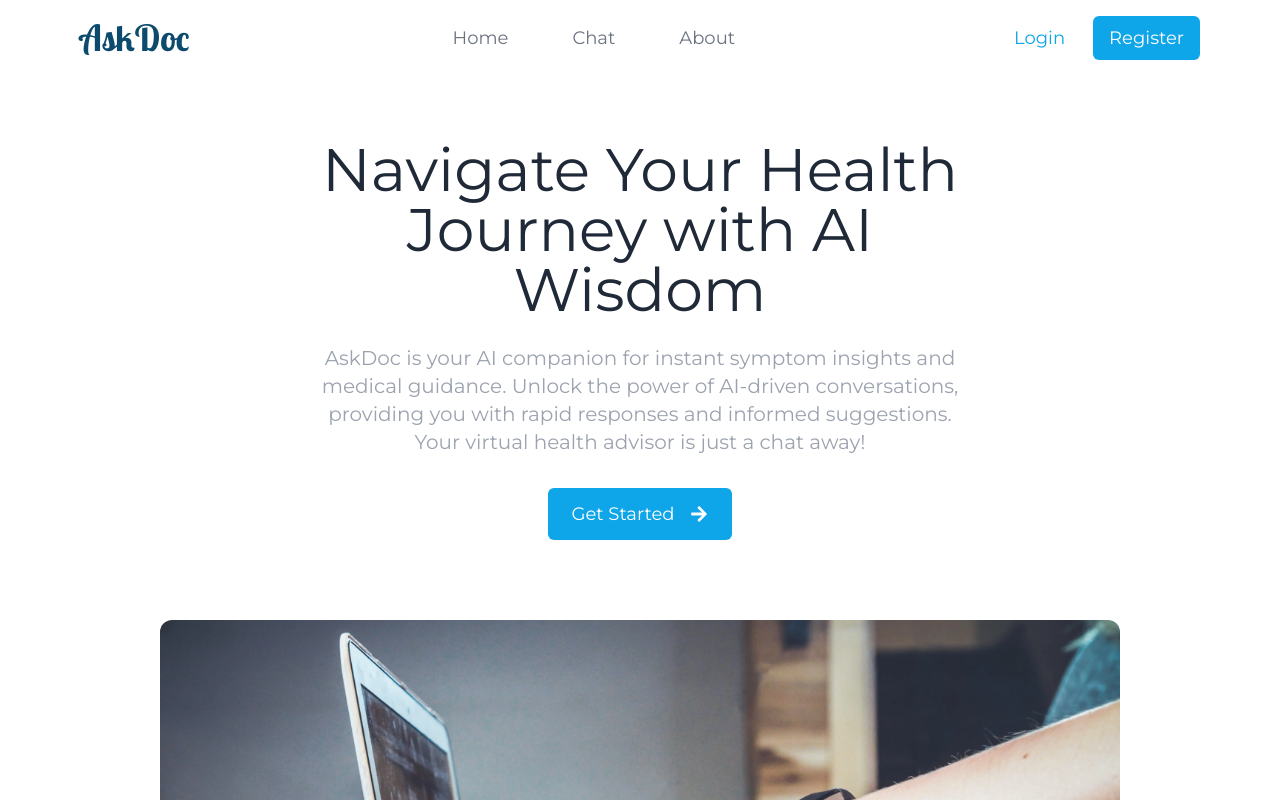
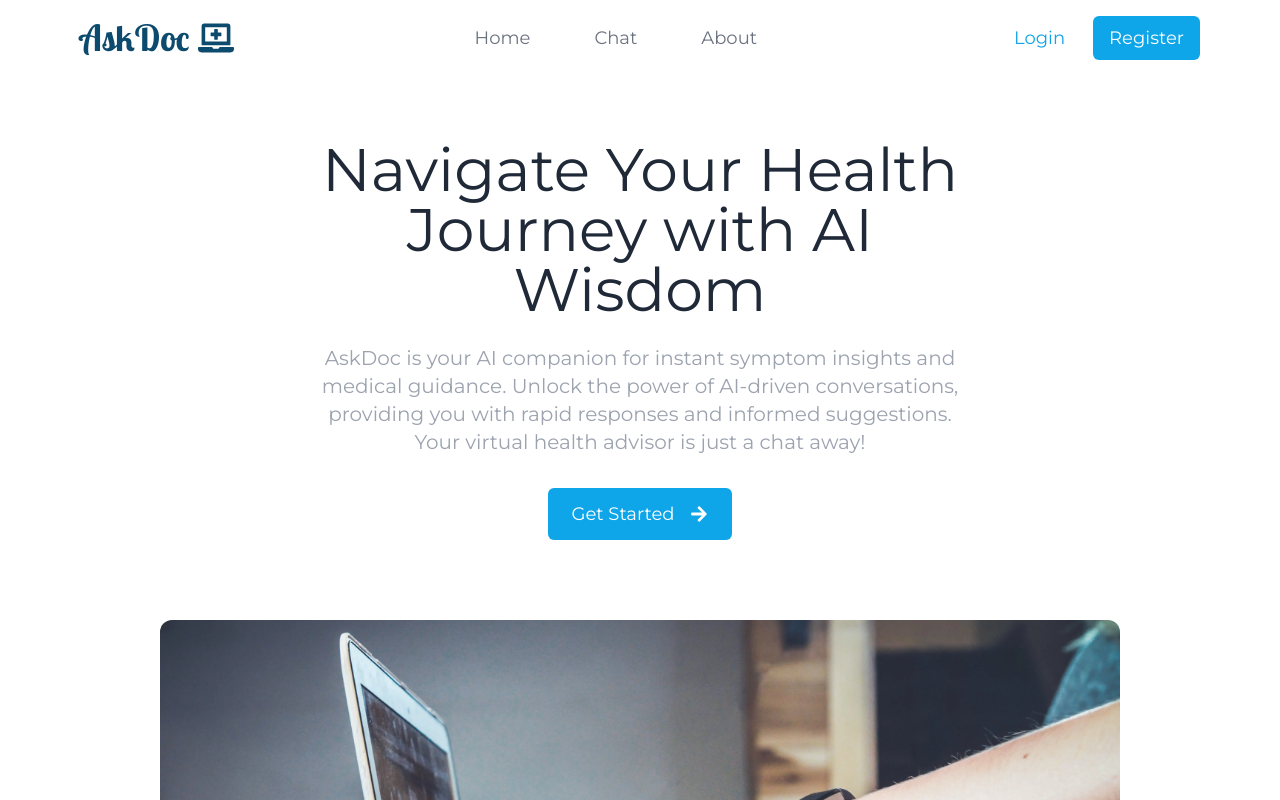
Before and after one commit to EdoriAtiri/Sympto, a React (Vite) app: page / in a window 1280 px wide. Shown: the top 800 px of the page. Built offline with nearby package versions, Linux system fonts and the light colour scheme; no server answers.

Commit message:
modify logo

```diff
--- a/src/components/Logo.jsx
+++ b/src/components/Logo.jsx
@@ -1,9 +1,13 @@
+import { FaLaptopMedical } from "react-icons/fa";
 import { Link } from "react-router-dom";
 
 const Logo = () => {
   return (
     <Link to="/">
-      <span className="font-lobster text-4xl text-sky-900">AskDoc</span>
+      <span className="flex items-center gap-2 font-lobster text-4xl text-sky-900">
+        AskDoc
+        <FaLaptopMedical size={"1em"} />
+      </span>{" "}
     </Link>
   );
 };
```
